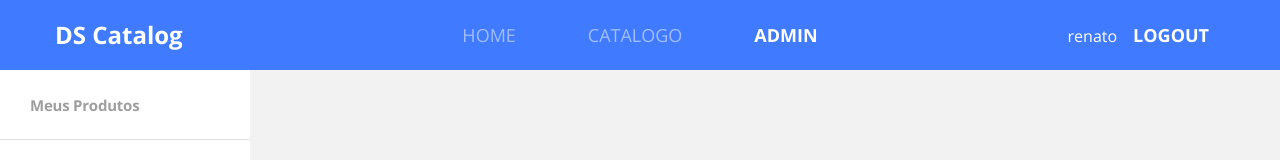
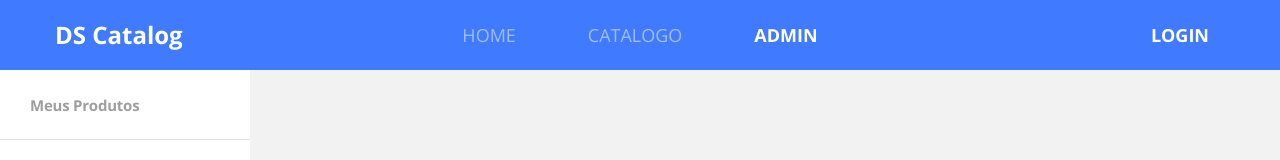
Before and after one commit to renatosantiago/dscatalog-ui, a React (Create React App) app: page /admin/auth/login in a window 1280 px wide. Shown: the top 160 px of the page. Built offline with nearby package versions, Linux system fonts and the light colour scheme.

Commit message:
finish login/logout and redirects

```diff
--- a/src/core/components/Navbar/index.tsx
+++ b/src/core/components/Navbar/index.tsx
@@ -1,8 +1,21 @@
-import { Link, NavLink, } from 'react-router-dom';
+import React, { useState, useEffect } from 'react';
+import { getAccessTokenDecoded, logout } from 'core/utils/auth';
+import { Link, NavLink, useLocation } from 'react-router-dom';
 import './styles.scss';
 
 const NavBar = () => {
-  const currentUser = 'renato';
+  const [currentUser, setCurrentUser] = useState('');
+  const location = useLocation();
+
+  useEffect(() => {
+    const currentUserData = getAccessTokenDecoded();
+    setCurrentUser(currentUserData.user_name);
+  }, [location])
+
+  const handleLogout = (event: React.MouseEvent<HTMLAnchorElement>) => {
+    event.preventDefault();
+    logout();
+  }
 
   return (
     <nav className="row bg-primary main-nav">
@@ -37,6 +50,7 @@ const NavBar = () => {
             <a
               href="#logout"
               className="nav-link active d-inline"
+              onClick={handleLogout}
             >
               LOGOUT
             </a>
--- a/src/core/utils/auth.ts
+++ b/src/core/utils/auth.ts
@@ -61,5 +61,5 @@ export const hasRole = (roles: Role[] = []) => {
 
 export const logout = () => {
   localStorage.removeItem('authData');
-  history.replace('/auth/login')
+  history.replace('/');
 }
--- a/src/pages/Auth/components/Login/index.tsx
+++ b/src/pages/Auth/components/Login/index.tsx
@@ -22,7 +22,7 @@ const Login = () => {
   const history = useHistory();
   let location = useLocation<LocationState>();
 
-  const { from } = location.state || { from : { pattern: "/admin" } };
+  const { from } = location.state || { from : { pattern: "/admin/products" } };
 
 
   const onSubmit = (data: FormData) => {
```
Also changed, not shown: 1 other file (tests, documents, lock files or other folders).
